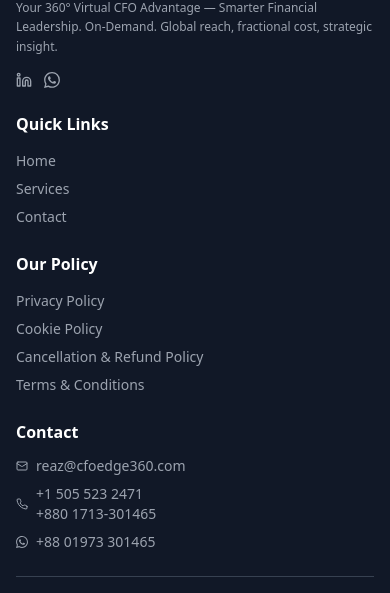
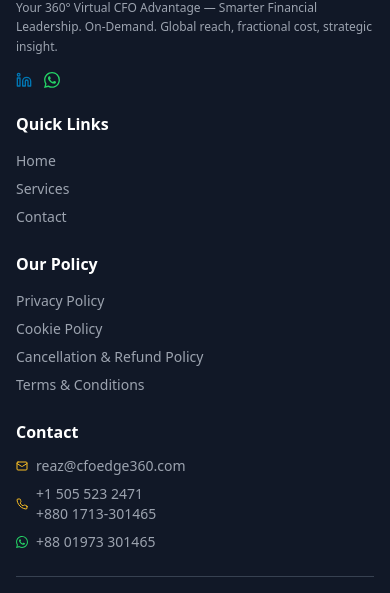
Before and after one commit to HridoyVaraby/CFO-Edge-360, a React (Vite) app: page /terms-conditions in a window 390 px wide. Shown: the part 4800-5393 px from the top of the page. Built offline with nearby package versions, Linux system fonts and the light colour scheme.

Commit message:
feat(footer): update icons with official colors and improve contact icons

```diff
--- a/src/components/Footer.tsx
+++ b/src/components/Footer.tsx
@@ -24,17 +24,17 @@ const Footer = () => {
                 href="https://linkedin.com/company/cfoedge360"
                 target="_blank"
                 rel="noopener noreferrer"
-                className="text-gray-400 hover:text-amber-400 transition-colors duration-200"
+                className="hover:text-amber-400 transition-colors duration-200"
               >
-                <Linkedin className="h-4 w-4 sm:h-5 sm:w-5" />
+                <Linkedin className="h-4 w-4 sm:h-5 sm:w-5" color="#0077b5" />
               </a>
               <a
                 href="https://wa.me/8801973301465"
                 target="_blank"
                 rel="noopener noreferrer"
-                className="text-gray-400 hover:text-amber-400 transition-colors duration-200"
+                className="hover:text-amber-400 transition-colors duration-200"
               >
-                <svg className="h-4 w-4 sm:h-5 sm:w-5" viewBox="0 0 24 24" fill="currentColor">
+                <svg className="h-4 w-4 sm:h-5 sm:w-5" viewBox="0 0 24 24" fill="#25D366">
                   <path d="M17.472 14.382c-.297-.149-1.758-.867-2.03-.967-.273-.099-.471-.148-.67.15-.197.297-.767.966-.94 1.164-.173.199-.347.223-.644.075-.297-.15-1.255-.463-2.39-1.475-.883-.788-1.480-1.761-1.653-2.059-.173-.297-.018-.458.13-.606.134-.133.298-.347.446-.52.149-.174.198-.298.298-.497.099-.198.05-.371-.025-.52-.075-.149-.669-1.612-.916-2.207-.242-.579-.487-.5-.669-.51-.173-.008-.371-.01-.57-.01-.198 0-.52.074-.792.372-.272.297-1.04 1.016-1.04 2.479 0 1.462 1.065 2.875 1.213 3.074.149.198 2.096 3.2 5.077 4.487.709.306 1.262.489 1.694.625.712.227 1.361.195 1.871.118.571-.085 1.758-.719 2.006-1.413.248-.694.248-1.289.173-1.413-.074-.124-.272-.198-.57-.347m-5.421 7.403h-.004a9.87 9.87 0 01-5.031-1.378l-.361-.214-3.741.982.998-3.648-.235-.374a9.86 9.86 0 01-1.51-5.26c.001-5.45 4.436-9.884 9.888-9.884 2.64 0 5.122 1.03 6.988 2.898a9.825 9.825 0 012.893 6.994c-.003 5.45-4.437 9.884-9.885 9.884m8.413-18.297A11.815 11.815 0 0012.05 0C5.495 0 .16 5.335.157 11.892c0 2.096.547 4.142 1.588 5.945L.057 24l6.305-1.654a11.882 11.882 0 005.683 1.448h.005c6.554 0 11.89-5.335 11.893-11.893a11.821 11.821 0 00-3.48-8.413z" />
                 </svg>
               </a>
@@ -95,13 +95,13 @@ const Footer = () => {
             <h4 className="text-base sm:text-lg font-semibold mb-3 sm:mb-4 text-white">Contact</h4>
             <div className="space-y-2 sm:space-y-3">
               <div className="flex items-center">
-                <Mail className="h-3 w-3 sm:h-4 sm:w-4 mr-2 sm:mr-3 text-gray-400 flex-shrink-0" />
+                <Mail className="h-3 w-3 sm:h-4 sm:w-4 mr-2 sm:mr-3 text-amber-400 flex-shrink-0" />
                 <a href="mailto:reaz@cfoedge360.com" className="text-gray-400 hover:text-amber-400 transition-colors duration-200 text-sm sm:text-base">
                   reaz@cfoedge360.com
                 </a>
               </div>
               <div className="flex items-center">
-                <Phone className="h-3 w-3 sm:h-4 sm:w-4 mr-2 sm:mr-3 text-gray-400 flex-shrink-0" />
+                <Phone className="h-3 w-3 sm:h-4 sm:w-4 mr-2 sm:mr-3 text-amber-400 flex-shrink-0" />
                 <div className="flex flex-col">
                   <a href="tel:+15055232471" className="text-gray-400 hover:text-amber-400 transition-colors duration-200 text-sm sm:text-base">
                     +1 505 523 2471
@@ -112,7 +112,7 @@ const Footer = () => {
                 </div>
               </div>
               <div className="flex items-center">
-                <svg className="h-3 w-3 sm:h-4 sm:w-4 mr-2 sm:mr-3 text-gray-400 flex-shrink-0" viewBox="0 0 24 24" fill="currentColor">
+                <svg className="h-3 w-3 sm:h-4 sm:w-4 mr-2 sm:mr-3 flex-shrink-0" viewBox="0 0 24 24" fill="#25D366">
                   <path d="M17.472 14.382c-.297-.149-1.758-.867-2.03-.967-.273-.099-.471-.148-.67.15-.197.297-.767.966-.94 1.164-.173.199-.347.223-.644.075-.297-.15-1.255-.463-2.39-1.475-.883-.788-1.480-1.761-1.653-2.059-.173-.297-.018-.458.13-.606.134-.133.298-.347.446-.52.149-.174.198-.298.298-.497.099-.198.05-.371-.025-.52-.075-.149-.669-1.612-.916-2.207-.242-.579-.487-.5-.669-.51-.173-.008-.371-.01-.57-.01-.198 0-.52.074-.792.372-.272.297-1.04 1.016-1.04 2.479 0 1.462 1.065 2.875 1.213 3.074.149.198 2.096 3.2 5.077 4.487.709.306 1.262.489 1.694.625.712.227 1.361.195 1.871.118.571-.085 1.758-.719 2.006-1.413.248-.694.248-1.289.173-1.413-.074-.124-.272-.198-.57-.347m-5.421 7.403h-.004a9.87 9.87 0 01-5.031-1.378l-.361-.214-3.741.982.998-3.648-.235-.374a9.86 9.86 0 01-1.51-5.26c.001-5.45 4.436-9.884 9.888-9.884 2.64 0 5.122 1.03 6.988 2.898a9.825 9.825 0 012.893 6.994c-.003 5.45-4.437 9.884-9.885 9.884m8.413-18.297A11.815 11.815 0 0012.05 0C5.495 0 .16 5.335.157 11.892c0 2.096.547 4.142 1.588 5.945L.057 24l6.305-1.654a11.882 11.882 0 005.683 1.448h.005c6.554 0 11.89-5.335 11.893-11.893a11.821 11.821 0 00-3.48-8.413z" />
                 </svg>
                 <a href="https://wa.me/8801973301465" target="_blank" rel="noopener noreferrer" className="text-gray-400 hover:text-amber-400 transition-colors duration-200 text-sm sm:text-base">
--- a/src/components/Header.tsx
+++ b/src/components/Header.tsx
@@ -46,7 +46,7 @@ const Header = () => {
               to="/contact"
               className="inline-flex items-center px-6 py-3 bg-amber-500 text-white font-semibold rounded-xl hover:bg-gray-900 transition-all duration-200 shadow-md hover:shadow-lg transform hover:-translate-y-0.5"
             >
-              Book Consultation
+              Book A Consultation
             </Link>
           </div>
 
```
